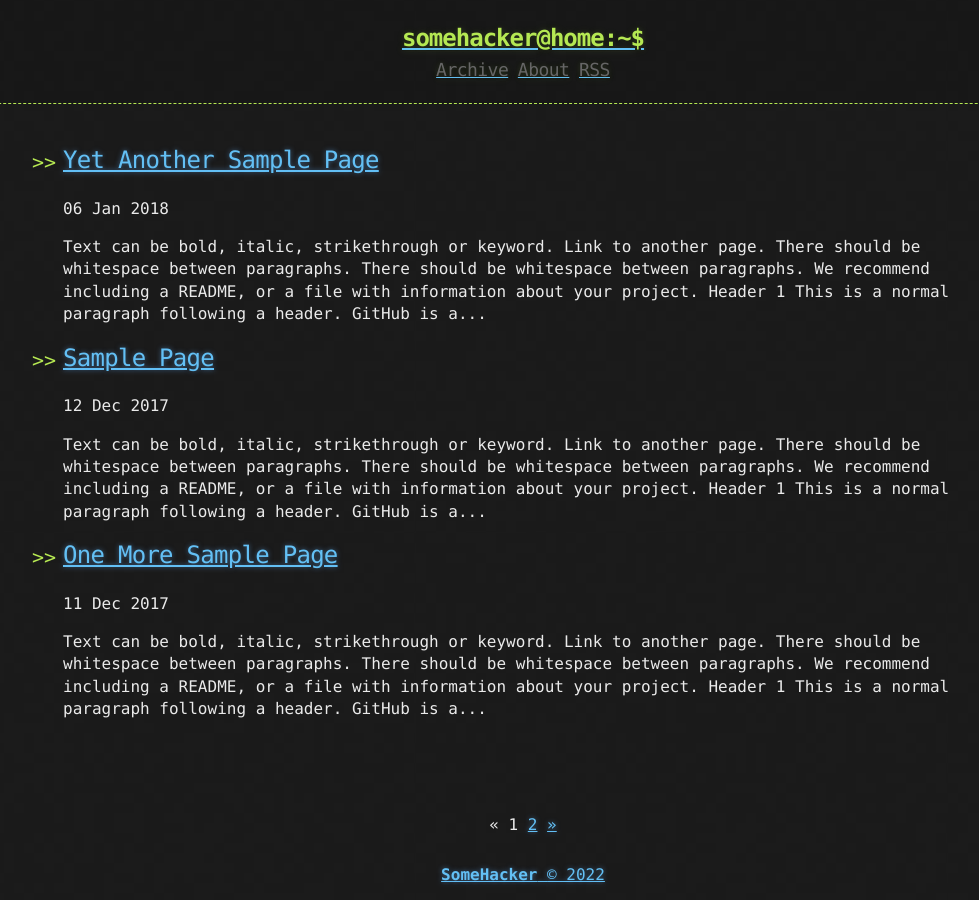
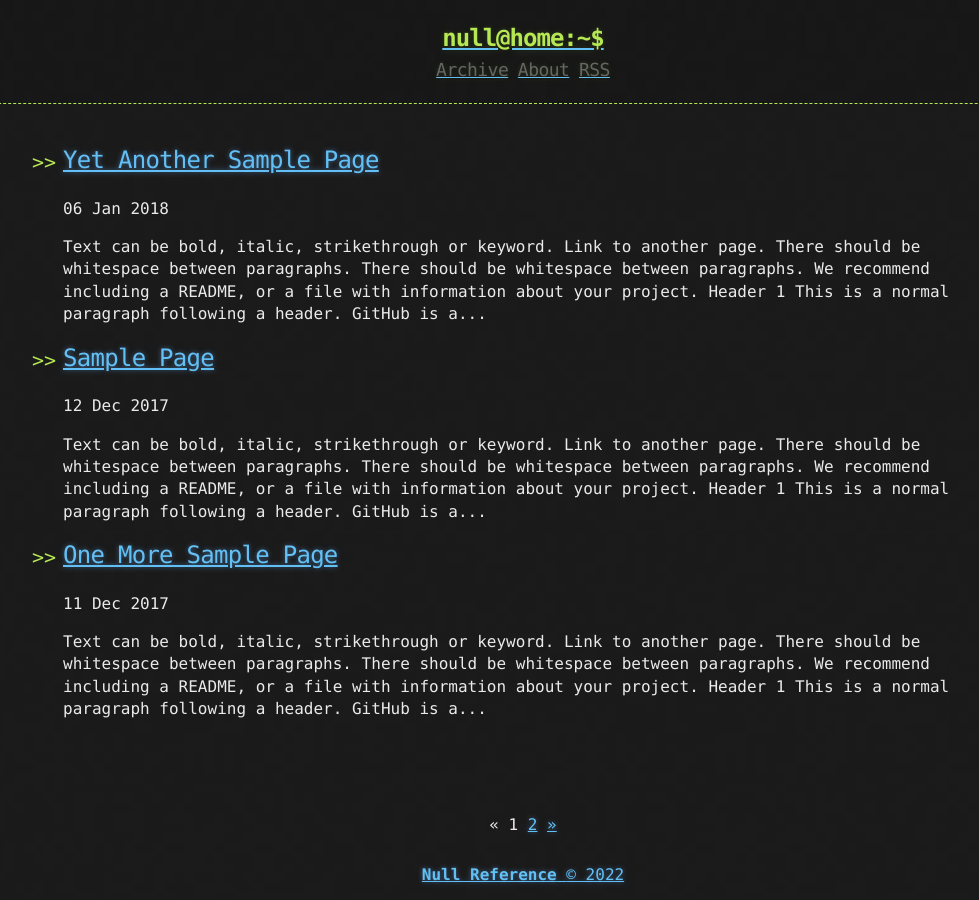
Before and after one commit to nullreference8/nullreference8.github.io, a Jekyll site: the page built from index.html, in a window 1280 px wide. Shown: the whole page, without its empty margins (117-1096 px from the left). Built offline with Jekyll 4.4.1, drawn with Linux system fonts in a browser that asks for light colours; the list of posts is cut into pages by our own code.

Commit message:
Update _config.yml

```diff
--- a/_config.yml
+++ b/_config.yml
@@ -1,9 +1,9 @@
-title: Hacker-Blog
-description: "A Jekyll Blog Theme For Hackers"
+title: Microcosims
+description: "A game dedicated to items and crafts"
 author:
-  name: "SomeHacker"
-  email: "someone@somewebsite.somedomain"
-  url: "https://ashishchaudhary.in/hacker-blog"
+  name: "Null Reference"
+  email: "nullreference8@gmail.com"
+  url: "https://nullreference8.github.io"
 
 baseurl: /
 
@@ -28,5 +28,5 @@ plugins:
   - jekyll-sitemap
 
 # Custom variables
-owner : "SomeHacker"
-year : "2020"
+owner : "Null Reference"
+year : "2022"
```
